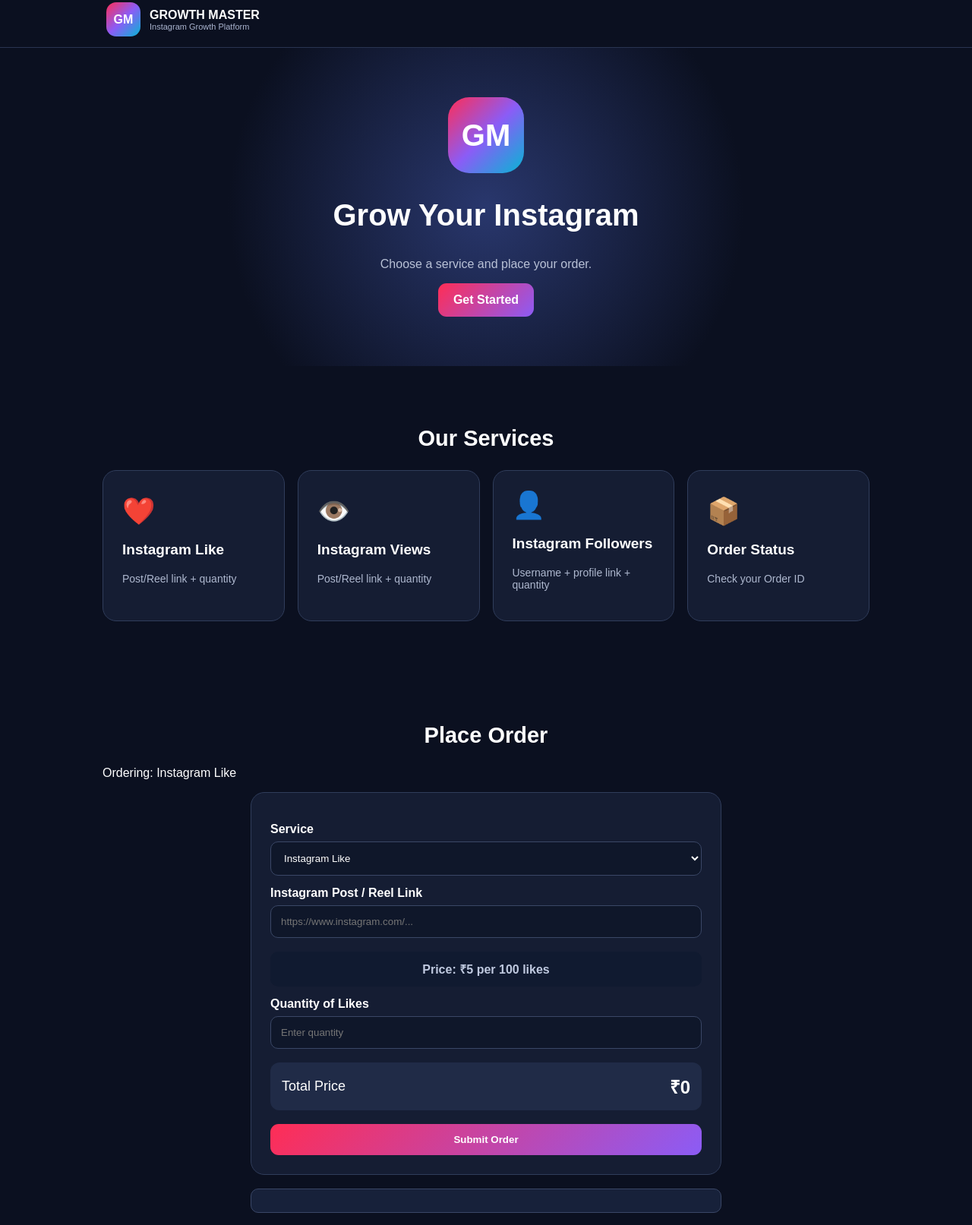
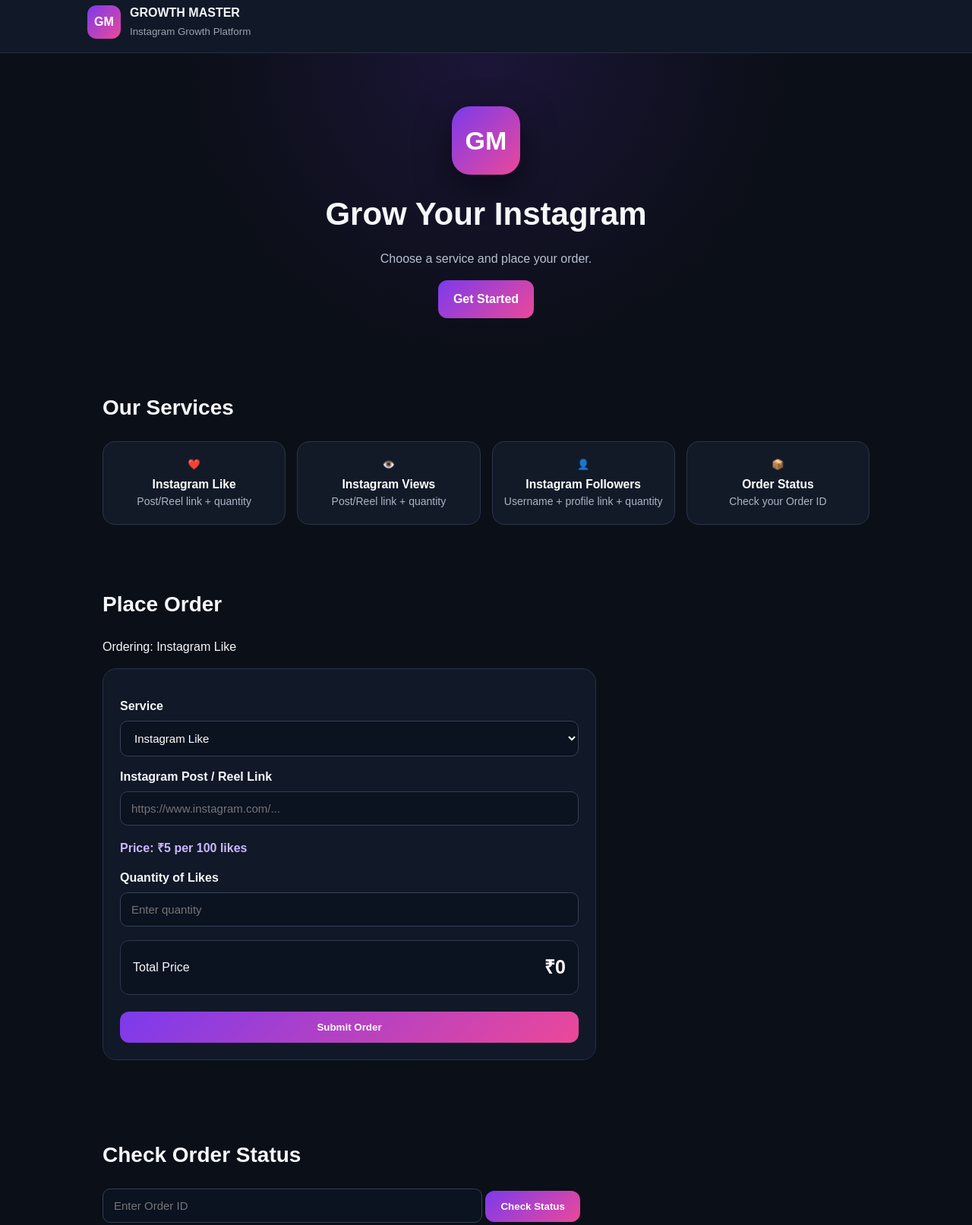
Before and after one commit to thekhanboy11-sudo/growth-master, a plain HTML site: page index.html in a window 1280 px wide. Shown: the part 11-1624 px from the top of the page at 76% size. Drawn offline with Linux system fonts and the light colour scheme.

Commit message:
Update style.css

```diff
--- a/style.css
+++ b/style.css
@@ -1,16 +1,44 @@
-*{box-sizing:border-box}html{scroll-behavior:smooth}
-body{margin:0;background:#0b1020;color:#fff;font-family:Arial,sans-serif}
-header{padding:14px 20px;border-bottom:1px solid #293451;position:sticky;top:0;background:#0b1020;z-index:5}
-.brand{display:flex;gap:12px;align-items:center;max-width:1000px;margin:auto}.brand b,.biglogo{display:flex;align-items:center;justify-content:center;background:linear-gradient(135deg,#ff2d55,#8b5cf6,#06b6d4);font-weight:900}.brand b{width:45px;height:45px;border-radius:13px}.brand small{display:block;color:#aab4cf;font-size:11px}
-.hero{text-align:center;padding:65px 20px;background:radial-gradient(circle,#29376d,#0b1020 60%)}.biglogo{width:100px;height:100px;margin:auto;border-radius:28px;font-size:40px}.hero h1{font-size:40px}.hero p{color:#b8c1d6}
-.btn{display:inline-block;background:linear-gradient(135deg,#ff2d55,#8b5cf6);color:#fff;border:0;border-radius:11px;padding:13px 20px;font-weight:bold;text-decoration:none;cursor:pointer}
-section{max-width:1050px;margin:auto;padding:55px 20px}h2{text-align:center;font-size:29px}
-.cards{display:grid;grid-template-columns:repeat(4,1fr);gap:17px}.cards button{background:#151d33;color:white;border:1px solid #303d5b;border-radius:18px;padding:25px;text-align:left;font-size:35px;cursor:pointer}.cards button:hover{border-color:#8b5cf6}.cards h3{font-size:19px}.cards p{font-size:14px;color:#aeb8cf}
-form{max-width:620px;margin:auto;background:#151d33;padding:25px;border-radius:18px;border:1px solid #303d5b}
-label{display:block;font-weight:bold;margin:14px 0 7px}input,select{width:100%;padding:13px;border-radius:10px;border:1px solid #3a4766;background:#0f172a;color:white}
-.hide{display:none}.price-line{margin-top:18px;padding:12px;border-radius:10px;background:#101a30;color:#bfc9df;text-align:center;font-weight:bold}
-.total{display:flex;justify-content:space-between;align-items:center;margin-top:18px;padding:15px;border-radius:12px;background:#202b47;font-size:18px}.total strong{font-size:24px}.full{width:100%;margin-top:18px}
-#result,#status{margin:18px auto;padding:15px;background:#17213a;border:1px solid #3a4766;border-radius:10px;max-width:620px}
-.status{text-align:center}.status>input{max-width:400px}.download{text-align:center;background:#11182b;border-radius:20px}.download small{display:block;color:#8490aa;margin-top:12px}
-footer{text-align:center;padding:25px;color:#8290aa;border-top:1px solid #293451}
-@media(max-width:750px){.cards{grid-template-columns:repeat(2,1fr)}}@media(max-width:500px){.cards{grid-template-columns:1fr}.hero h1{font-size:32px}.status>input{max-width:100%;margin-bottom:10px}}
+*{box-sizing:border-box}
+body{margin:0;font-family:Arial,sans-serif;background:#0b0f17;color:#f5f7fb;line-height:1.5}
+header{padding:16px 20px;background:#111827;border-bottom:1px solid #263043;position:sticky;top:0;z-index:5}
+.brand{display:flex;align-items:center;gap:12px;max-width:1050px;margin:auto}
+.brand>b,.biglogo{display:grid;place-items:center;font-weight:900;background:linear-gradient(135deg,#7c3aed,#ec4899);color:#fff}
+.brand>b{width:44px;height:44px;border-radius:12px}
+.brand strong{display:block}.brand small{color:#9ca3af}
+.hero{text-align:center;padding:70px 20px 55px;background:radial-gradient(circle at top,#1c1538 0,#0b0f17 60%)}
+.biglogo{width:90px;height:90px;border-radius:24px;margin:0 auto 20px;font-size:34px;box-shadow:0 15px 45px #0008}
+h1{font-size:42px;margin:10px 0}h2{font-size:28px;margin-top:0}
+.hero p{color:#b8c0cf}.btn{display:inline-block;border:0;border-radius:12px;padding:13px 20px;background:linear-gradient(135deg,#7c3aed,#ec4899);color:#fff;text-decoration:none;font-weight:700;cursor:pointer}
+section{max-width:1050px;margin:auto;padding:42px 20px}
+.cards{display:grid;grid-template-columns:repeat(4,1fr);gap:15px}
+.cards button{background:#121a28;color:#fff;border:1px solid #2a3548;border-radius:16px;padding:22px 15px;cursor:pointer;text-align:center}
+.cards button:hover{border-color:#9b5cff;transform:translateY(-2px)}
+.cards h3{margin:10px 0 5px}.cards p{margin:0;color:#aab4c5;font-size:14px}
+form,.payment-box{max-width:650px;background:#111827;border:1px solid #273247;border-radius:18px;padding:22px}
+label{display:block;margin:15px 0 7px;font-weight:700}
+input,select{width:100%;padding:13px 14px;border-radius:10px;border:1px solid #354157;background:#0b1220;color:#fff;font-size:15px;outline:none}
+input:focus,select:focus{border-color:#a56bff}
+.price-line{margin-top:18px;color:#c8b8ff;font-weight:700}
+.total{display:flex;justify-content:space-between;align-items:center;background:#0b1220;border:1px solid #2c3850;border-radius:12px;padding:16px;margin:18px 0}
+.total strong,.pay-amount strong{font-size:25px;color:#fff}
+.full{width:100%;margin-top:4px}
+.hide{display:none!important}
+.payment-box{margin-top:20px}
+.payment-box h2{margin-bottom:8px}
+.pay-amount{background:#171f2e;border-radius:12px;padding:14px;text-align:center;margin:14px 0}
+.qr-wrap{display:flex;justify-content:center;align-items:center;min-height:260px;background:#fff;border-radius:14px;padding:15px;margin:15px 0}
+.qr-wrap img{display:block;max-width:260px;width:100%;height:auto}
+.qr-missing{width:260px;height:230px;border:3px dashed #777;color:#222;display:flex;flex-direction:column;align-items:center;justify-content:center;text-align:center;gap:10px;padding:20px}
+.qr-missing span{font-size:13px}
+.note{color:#9ca3af;font-size:12px}
+#result{margin-top:20px}
+.success{background:#10231a;border:1px solid #285e42;border-radius:16px;padding:20px}
+.success h3{margin-top:0;color:#6ee7a5}
+.details{display:grid;gap:8px}.details div{overflow-wrap:anywhere}
+.status input{max-width:500px;margin-bottom:10px}
+#status{margin-top:15px;color:#c7d2fe}
+.download{text-align:center;background:#101827}
+.download small{display:block;color:#8f9aae;margin-top:10px}
+footer{text-align:center;padding:25px;color:#7f8a9d;border-top:1px solid #202a3b}
+@media(max-width:800px){.cards{grid-template-columns:repeat(2,1fr)}h1{font-size:34px}}
+@media(max-width:500px){.cards{grid-template-columns:1fr}section{padding:32px 14px}.hero{padding:50px 15px}h1{font-size:30px}}
```
